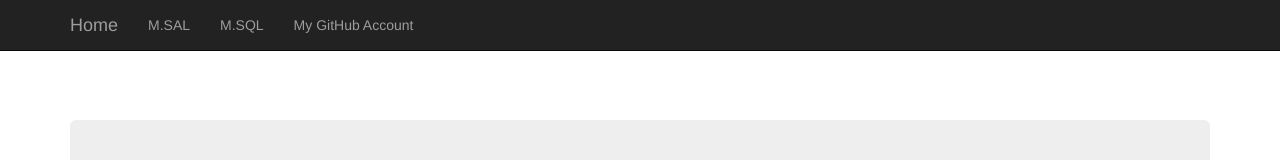
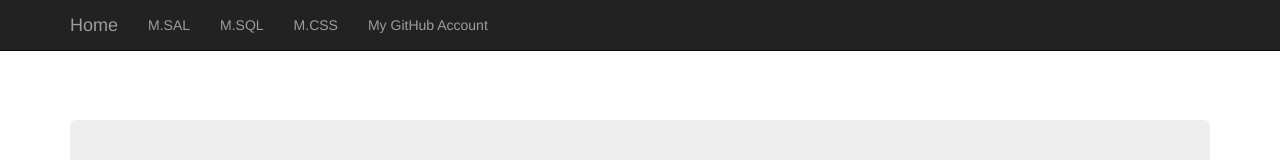
Before and after one commit to e2ma3n/M.SER, a plain HTML site: page index.html in a window 1280 px wide. Shown: the top 160 px of the page. Drawn offline with Linux system fonts and the light colour scheme; files that its build step writes are made by us from their sources.

Commit message:
Update index.html

```diff
--- a/index.html
+++ b/index.html
@@ -33,6 +33,7 @@
 <ul class="nav navbar-nav">
 <li><a href="#">M.SAL</a></li>
 <li><a href="#">M.SQL</a></li>
+<li><a href="#">M.CSS</a></li>
 <li><a href="https://github.com/e2ma3n">My GitHub Account</a></li>
 </ul>
 </div>
```
